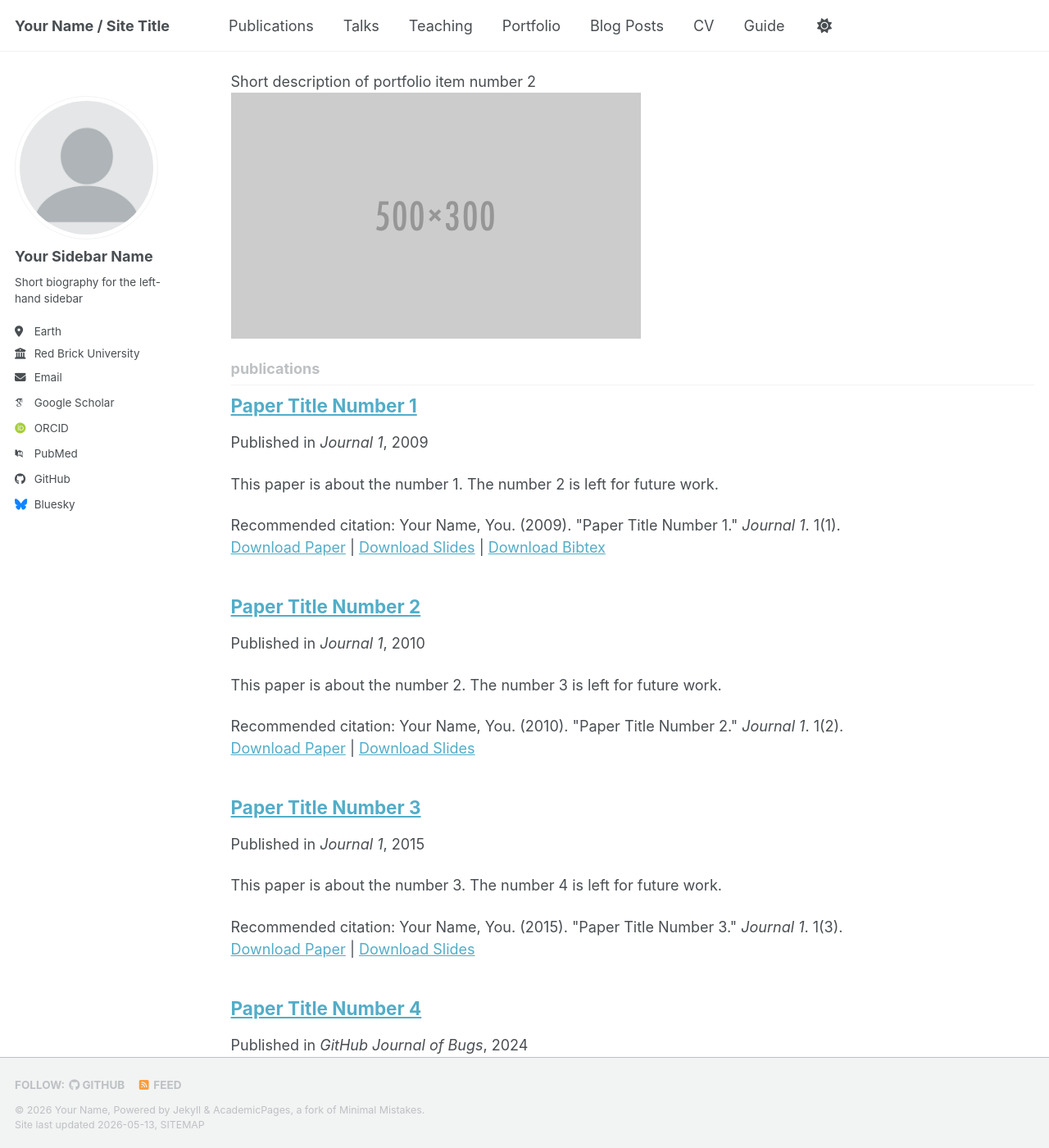
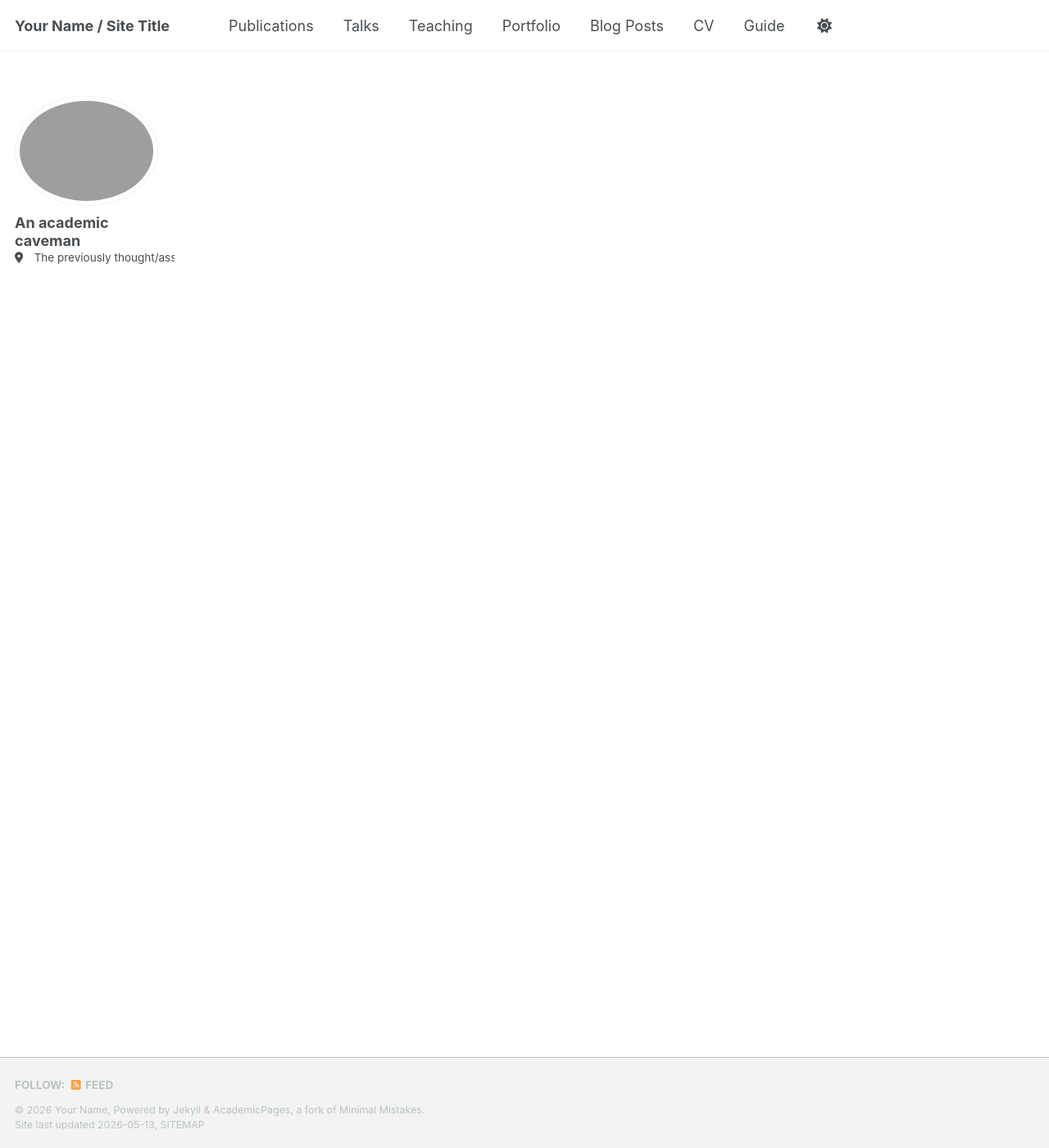
Before and after one commit to v2phc/v2phc.github.io, a Jekyll site: the page built from _pages/collection-archive.html, in a window 1280 px wide and 1400 px high, scrolled down 672 px. Shown: the whole window at 82% size. Built offline with Jekyll 4.4.1, drawn with Linux system fonts in a browser that asks for light colours; some web fonts are replaced; a script bundle is joined from its source files by our own code; library files that are not in the unit come from our copies; some of the changed text lies outside the part shown.

Commit message:
Configuration file, initial commit

```diff
--- a/_config.yml
+++ b/_config.yml
@@ -12,36 +12,36 @@
 title                    : "Your Name / Site Title"
 title_separator          : "-"
 name                     : &name "Your Name"
-description              : &description "Your Name's academic portfolio"   # Update this with a general description of your site, this is the default if not overridden by a page
-url                      : https://academicpages.github.io # The base hostname & protocol for your site e.g. "https://[your GitHub username].github.io",
+description              : &description "Someone's Blog"   # Update this with a general description of your site, this is the default if not overridden by a page
+url                      : https://v2phc.github.io # The base hostname & protocol for your site e.g. "https://[your GitHub username].github.io",
                                                            # or if you already have some other page hosted on Github then use "https://[your GitHub username].github.io/[Your Repo Name]"
 baseurl                  : "" # the subpath of your site, e.g. "/blog"
-repository               : "academicpages/academicpages.github.io"
+repository               : "v2phc/v2phc.github.io"
 
 # Site Author - The following control what appear as part of the author content on the side bar.
 #               If a field is blank the icon and link will not appear, otherwise it will be shown.
 #               Additional customization can be done by editing /_includes/author-profile.html
 author:
   # Biographic information
-  avatar           : "profile.png"
-  name             : "Your Sidebar Name"
+  avatar           : #"profile.png"
+  name             : "An academic caveman"
   pronouns         : # example: "she/her"
-  bio              : "Short biography for the left-hand sidebar"
-  location         : "Earth"
-  employer         : "Red Brick University"
+  bio              : # "Short biography for the left-hand sidebar"
+  location         : "The previously thought/assumed center of our universe"
+  employer         : # "Red Brick University"
   uri              : # URL
-  email            : "none@example.org"
+  email            : # "none@example.org"
 
   # Academic websites
   academia         : # URL
   arxiv            : # URL - Update with the correct link to your profile
-  googlescholar    : "https://scholar.google.com/citations?user=PS_CX0AAAAAJ"
+  googlescholar    : # "https://scholar.google.com/citations?user=PS_CX0AAAAAJ"
   inspire-hep      : # URL
   impactstory      : # URL
-  orcid            : "https://orcid.org/yourorcidurl"
+  orcid            : # "https://orcid.org/yourorcidurl"
   semantic         : # URL
   ssrn             : # URL
-  pubmed           : "https://www.ncbi.nlm.nih.gov/pubmed/?term=john+snow"
+  pubmed           : # "https://www.ncbi.nlm.nih.gov/pubmed/?term=john+snow"
   researchgate     : # URL
   scopus           : # URL
   zotero           : # URL
@@ -51,13 +51,13 @@
   bitbucket        : # Username - Update with your username on the site
   codepen          : # Username
   dribbble         : # Username
-  github           : "academicpages"
+  github           : # "academicpages"
   kaggle           : # Username
   stackoverflow    : # User number or user number and name (i.e., use "1" or "1/jeff-atwood")
 
   # Social media
   artstation       : # Username
-  bluesky          : "bsky.app" # Replace this with you Bluesky username
+  bluesky          : # "bsky.app" # Replace this with you Bluesky username
   facebook         : # Username
   flickr           : # Username
   foursquare       : # Username
@@ -222,16 +222,16 @@
 # These settings control the types of collections used by the template
 collections:
   teaching:
-    output: true
+    output: false
     permalink: /:collection/:path/
   publications:
-    output: true
+    output: false
     permalink: /:collection/:path/
   portfolio:
-    output: true
+    output: false
     permalink: /:collection/:path/
   talks:
-    output: true
+    output: false
     permalink: /:collection/:path/
 
 
```
